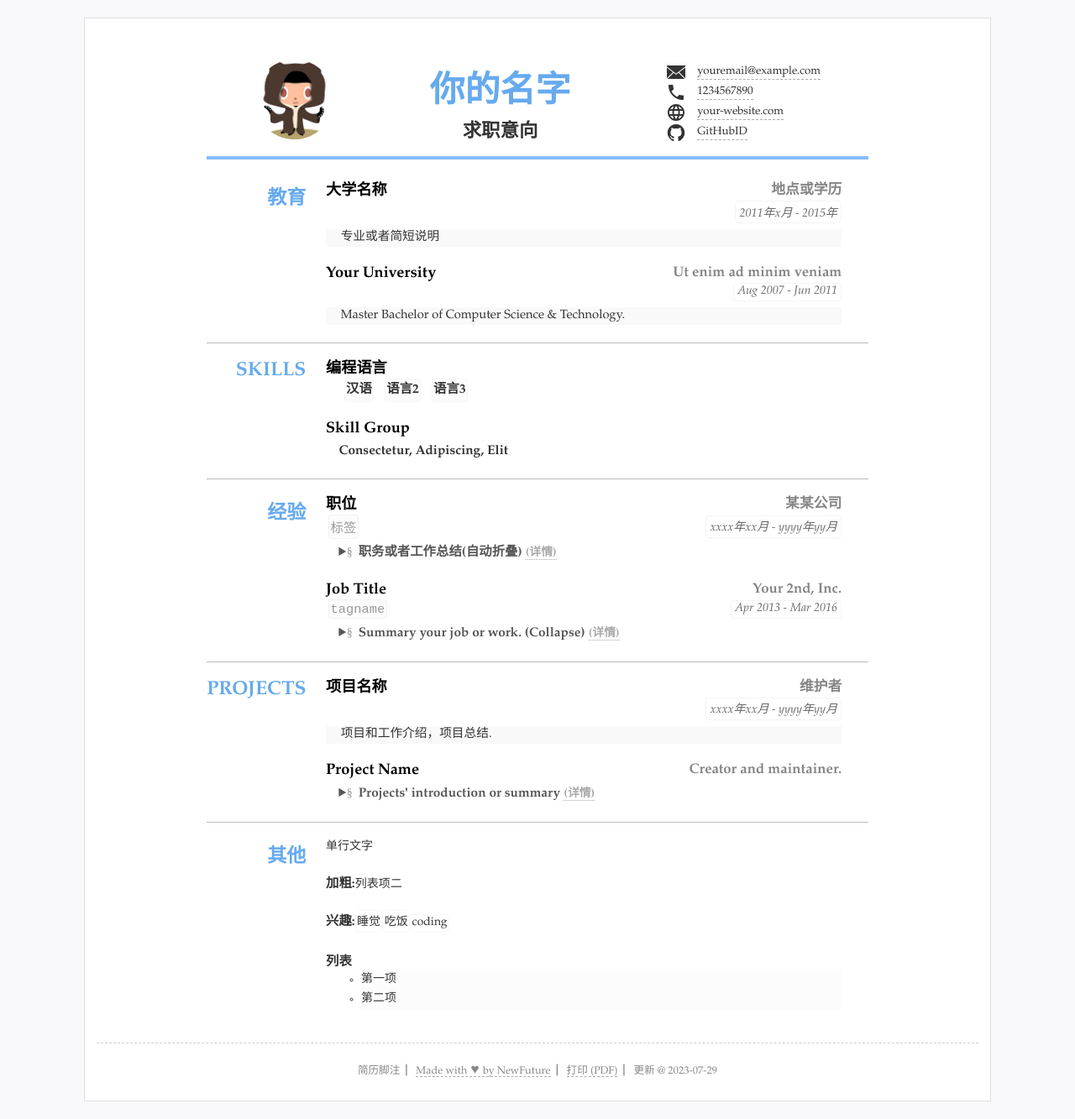
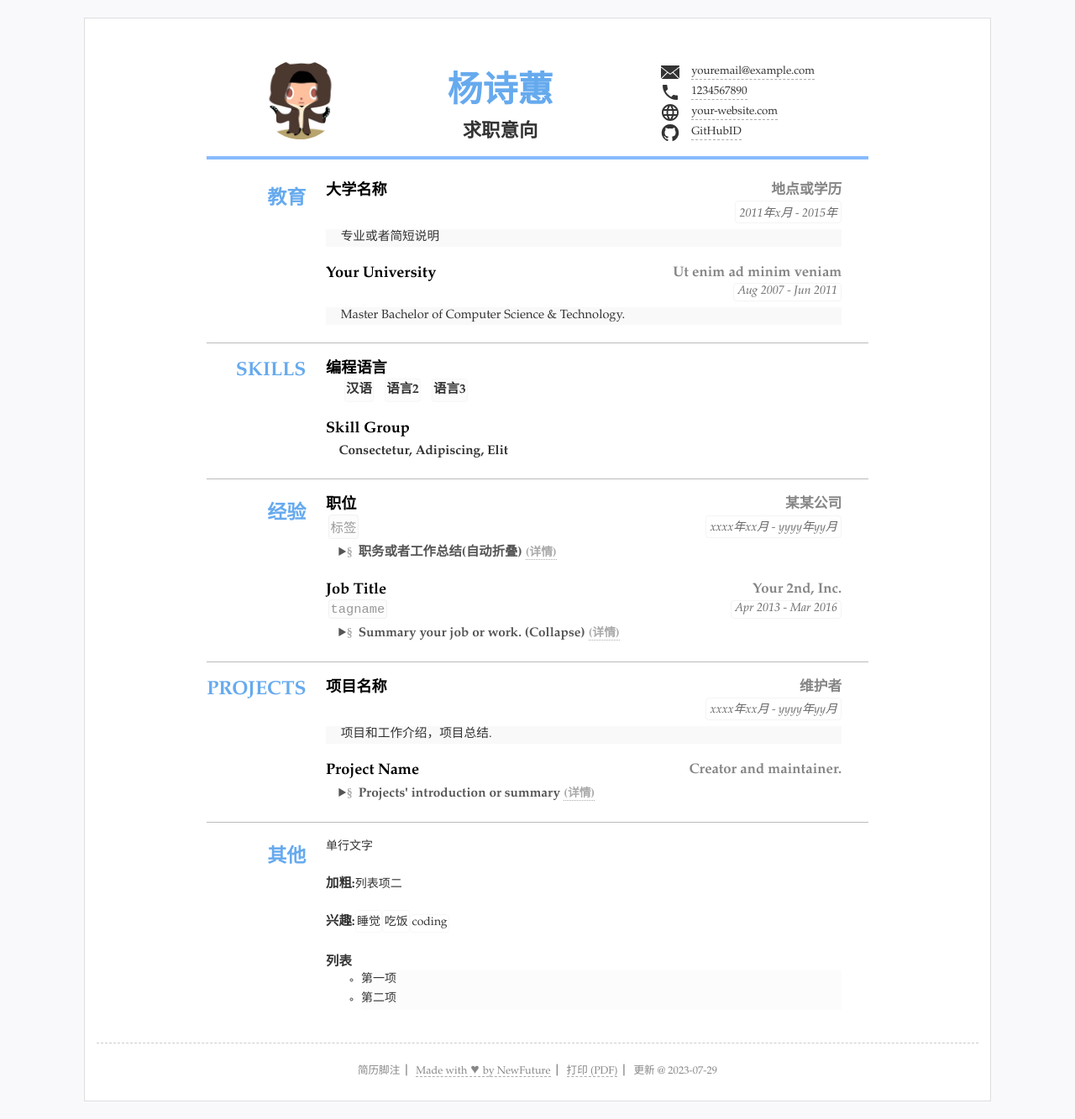
Before and after one commit to kyod-bu/cv, a Jekyll site: the page built from index.html, in a window 1280 px wide. Shown: the whole page at 84% size. Built offline with Jekyll 4.4.1, drawn with Linux system fonts in a browser that asks for light colours.

Commit message:
Update resume.yml
change my name

```diff
--- a/_data/resume.yml
+++ b/_data/resume.yml
@@ -3,7 +3,7 @@
 
 title: "简历标题"
 lang: "zh" #语言设置 zh表示中文 en 表示英语
-name: "你的名字"
+name: "杨诗蕙"
 jobtitle: "求职意向" #可空不显示
 photo: "assets/img/photo.jpg" #照片可空，不显示
 
```
